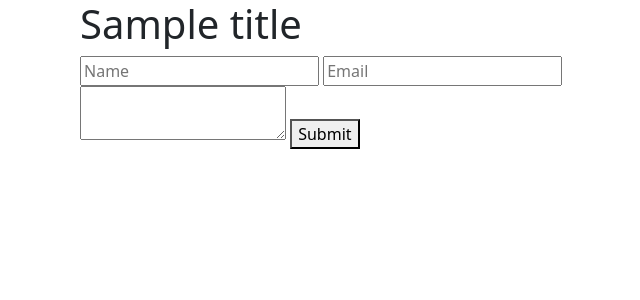
After one commit to Fairfaxx/django_blog, a Django app: template src/try_django/templates/form.html in a window 1280 px wide. The commit adds this page. Shown: the top 300 px of the page, without its empty margins (287-927 px from the left). Run offline with Django 4.2, Linux system fonts and the light colour scheme; the template is opened without the code that fills it: most values are stand-ins (such as "Sample title", 1, 10 or a date in 2020).

Commit message:
first form template

```diff
--- a/src/try_django/templates/base.html
+++ b/src/try_django/templates/base.html
@@ -14,10 +14,7 @@
   <body>
     <div class="container">
       <div class="row">
-        <div class="col-6 mx-auto">
-          <h1>{{title}}</h1>
-          {% block content %} Replace this with your content. {% endblock %}
-        </div>
+        <div class="col-6 mx-auto">{% block content %} {% endblock %}</div>
       </div>
     </div>
     <script
--- /dev/null
+++ b/src/try_django/templates/form.html
@@ -0,0 +1,13 @@
+{% extends "base.html" %}
+{% block content %}
+
+{% if title %}
+  <h1>{{ title }}</h1>
+{% endif %}
+<form method="post" action="."> {% csrf_token %}
+  <input type="text" name="full_name" placeholder="Name">
+  <input type="email" name="email" placeholder="Email">
+  <textarea name=""content></textarea>
+  <button type="submit">Submit</button>
+</form>
+{% endblock %}
--- a/src/try_django/views.py
+++ b/src/try_django/views.py
@@ -10,4 +10,4 @@ def about_page(request):
   return render(request, "about.html", {"title": "About Us!"})
 
 def contact_page(request):
-  return render(request, "hello_world.html", {"title": "Contact Us"})
+  return render(request, "form.html", {"title": "Contact Us"})
```
Also changed, not shown: src/blog/views.py (+5 -5 lines).
